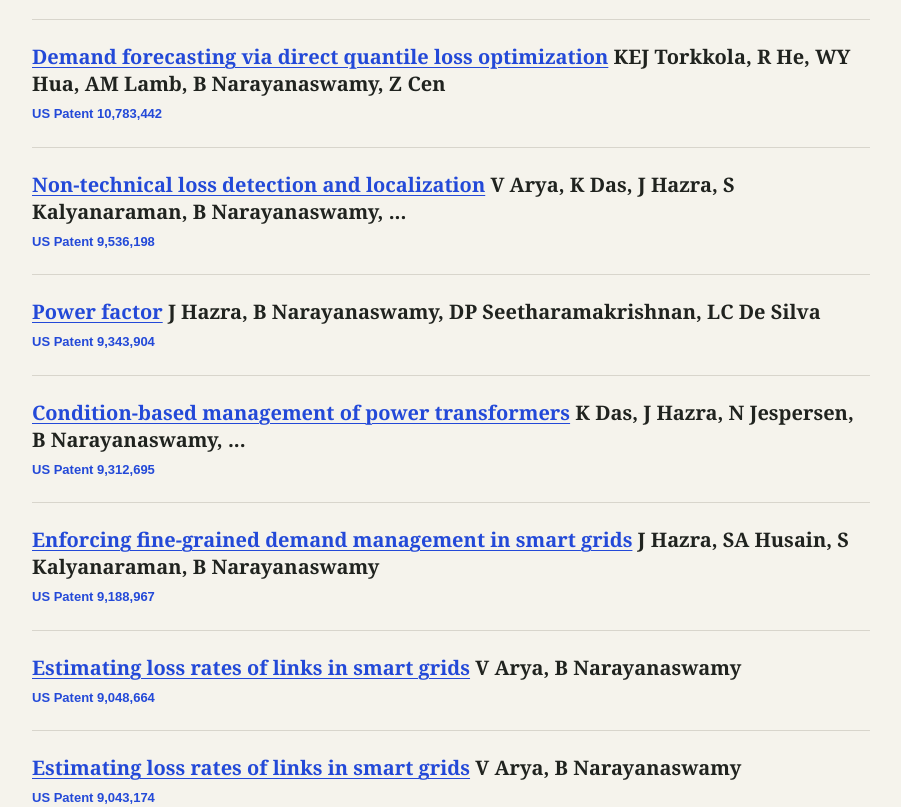
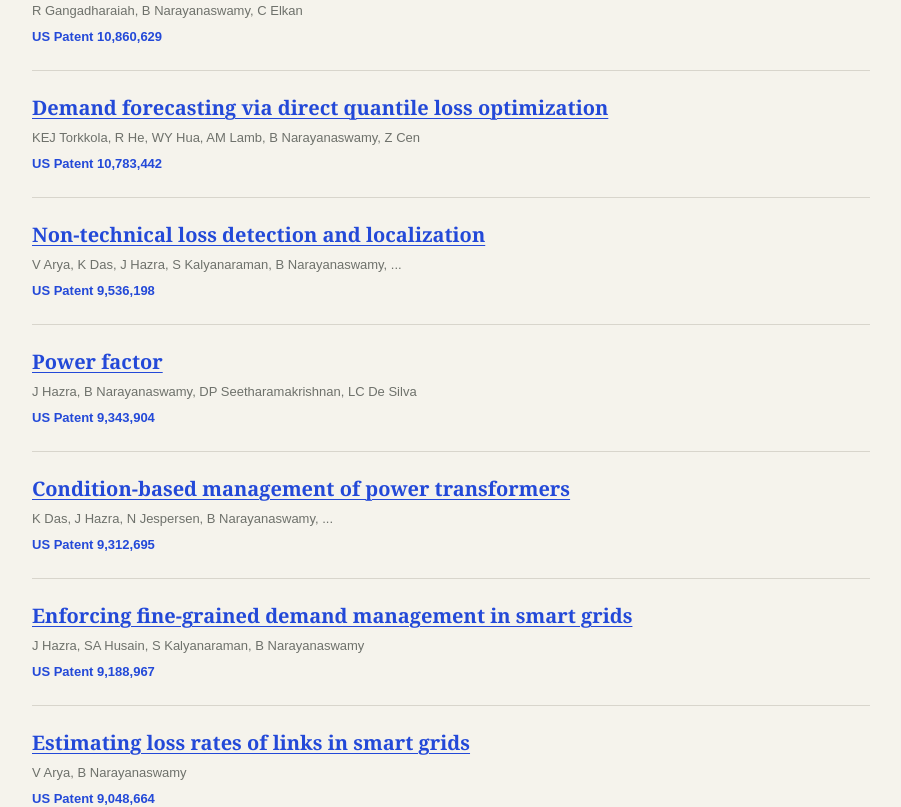
Before and after one commit to muralibalki/muralibalki.com, a Next.js app: page /patents in a window 1280 px wide. Shown: the part 2600-3407 px from the top of the page, without its empty margins (334-1235 px from the left). Built offline with nearby package versions, Linux system fonts and the light colour scheme.

Commit message:
Fix portrait delivery and patent typography

```diff
--- a/app/page.tsx
+++ b/app/page.tsx
@@ -1,4 +1,3 @@
-import Image from "next/image";
 import Link from "next/link";
 import { Frame } from "./site-chrome";
 import { recentPapers } from "./site-data";
@@ -29,12 +28,13 @@
         </header>
 
         <figure className="about-portrait">
-          <Image
+          {/* Vinext's image optimizer returns 400 on this Cloudflare deployment. */}
+          {/* eslint-disable-next-line @next/next/no-img-element */}
+          <img
             src="/murali.jpg"
             alt="Balakrishnan (Murali) Narayanaswamy"
             width={431}
             height={386}
-            priority
           />
         </figure>
 
--- a/app/source-content.ts
+++ b/app/source-content.ts
@@ -453,73 +453,73 @@
     "number": "WO2023097270A1"
   },
   {
-    "title": "<a href=\"https://scholar.google.com/citations?view_op=view_citation&amp;hl=en&amp;user=mKzKZfUAAAAJ&amp;sortby=pubdate&amp;citation_for_view=mKzKZfUAAAAJ:LjlpjdlvIbIC\" target=\"_blank\" rel=\"noreferrer\">Scaling query processing resources for efficient utilization and performance</a> G Saxena, B Narayanaswamy, I Pandis, N Chainani, MR Rahman, ...",
-    "body": "",
+    "title": "<a href=\"https://scholar.google.com/citations?view_op=view_citation&amp;hl=en&amp;user=mKzKZfUAAAAJ&amp;sortby=pubdate&amp;citation_for_view=mKzKZfUAAAAJ:LjlpjdlvIbIC\" target=\"_blank\" rel=\"noreferrer\">Scaling query processing resources for efficient utilization and performance</a>",
+    "body": "G Saxena, B Narayanaswamy, I Pandis, N Chainani, MR Rahman, ...",
     "number": "US Patent App. 17/547,831"
   },
   {
-    "title": "<a href=\"https://scholar.google.com/citations?view_op=view_citation&amp;hl=en&amp;user=mKzKZfUAAAAJ&amp;sortby=pubdate&amp;citation_for_view=mKzKZfUAAAAJ:eq2jaN3J8jMC\" target=\"_blank\" rel=\"noreferrer\">Dynamic compilation of machine learning models based on hardware configurations</a> B Narayanaswamy, G Soundararajan, J Chen, Y Papakonstantinou, ...",
-    "body": "",
+    "title": "<a href=\"https://scholar.google.com/citations?view_op=view_citation&amp;hl=en&amp;user=mKzKZfUAAAAJ&amp;sortby=pubdate&amp;citation_for_view=mKzKZfUAAAAJ:eq2jaN3J8jMC\" target=\"_blank\" rel=\"noreferrer\">Dynamic compilation of machine learning models based on hardware configurations</a>",
+    "body": "B Narayanaswamy, G Soundararajan, J Chen, Y Papakonstantinou, ...",
     "number": "US Patent 11,657,069"
   },
   {
-    "title": "<a href=\"https://scholar.google.com/citations?view_op=view_citation&amp;hl=en&amp;user=mKzKZfUAAAAJ&amp;sortby=pubdate&amp;citation_for_view=mKzKZfUAAAAJ:SdhP9T11ey4C\" target=\"_blank\" rel=\"noreferrer\">Integrating query optimization with machine learning model prediction</a> B Narayanaswamy, G Soundararajan, J Chen, Y Papakonstantinou, ...",
-    "body": "",
+    "title": "<a href=\"https://scholar.google.com/citations?view_op=view_citation&amp;hl=en&amp;user=mKzKZfUAAAAJ&amp;sortby=pubdate&amp;citation_for_view=mKzKZfUAAAAJ:SdhP9T11ey4C\" target=\"_blank\" rel=\"noreferrer\">Integrating query optimization with machine learning model prediction</a>",
+    "body": "B Narayanaswamy, G Soundararajan, J Chen, Y Papakonstantinou, ...",
     "number": "US Patent 11,636,124"
   },
   {
-    "title": "<a href=\"https://scholar.google.com/citations?view_op=view_citation&amp;hl=en&amp;user=mKzKZfUAAAAJ&amp;sortby=pubdate&amp;citation_for_view=mKzKZfUAAAAJ:9vf0nzSNQJEC\" target=\"_blank\" rel=\"noreferrer\">Automatically refreshing materialized views according to performance benefit</a> Y Papakonstantinou, V Ercegovac, G Saxena, B Narayanaswamy, ...",
-    "body": "",
+    "title": "<a href=\"https://scholar.google.com/citations?view_op=view_citation&amp;hl=en&amp;user=mKzKZfUAAAAJ&amp;sortby=pubdate&amp;citation_for_view=mKzKZfUAAAAJ:9vf0nzSNQJEC\" target=\"_blank\" rel=\"noreferrer\">Automatically refreshing materialized views according to performance benefit</a>",
+    "body": "Y Papakonstantinou, V Ercegovac, G Saxena, B Narayanaswamy, ...",
     "number": "US Patent 11,609,910"
   },
   {
-    "title": "<a href=\"https://scholar.google.com/citations?view_op=view_citation&amp;hl=en&amp;user=mKzKZfUAAAAJ&amp;sortby=pubdate&amp;citation_for_view=mKzKZfUAAAAJ:JoZmwDi-zQgC\" target=\"_blank\" rel=\"noreferrer\">Dynamic generation of match rules for rewriting queries to use materialized views</a> A Hernich, V Ercegovac, G Saxena, P Parchas, Y Papakonstantinou, ...",
-    "body": "",
+    "title": "<a href=\"https://scholar.google.com/citations?view_op=view_citation&amp;hl=en&amp;user=mKzKZfUAAAAJ&amp;sortby=pubdate&amp;citation_for_view=mKzKZfUAAAAJ:JoZmwDi-zQgC\" target=\"_blank\" rel=\"noreferrer\">Dynamic generation of match rules for rewriting queries to use materialized views</a>",
+    "body": "A Hernich, V Ercegovac, G Saxena, P Parchas, Y Papakonstantinou, ...",
     "number": "US Patent 11,550,787"
   },
   {
-    "title": "<a href=\"https://scholar.google.com/citations?view_op=view_citation&amp;hl=en&amp;user=mKzKZfUAAAAJ&amp;sortby=pubdate&amp;citation_for_view=mKzKZfUAAAAJ:eflP2zaiRacC\" target=\"_blank\" rel=\"noreferrer\">Goal-oriented dialog systems and method s</a> R Gangadharaiah, C Elkan, B Narayanaswamy",
-    "body": "",
+    "title": "<a href=\"https://scholar.google.com/citations?view_op=view_citation&amp;hl=en&amp;user=mKzKZfUAAAAJ&amp;sortby=pubdate&amp;citation_for_view=mKzKZfUAAAAJ:eflP2zaiRacC\" target=\"_blank\" rel=\"noreferrer\">Goal-oriented dialog systems and method s</a>",
+    "body": "R Gangadharaiah, C Elkan, B Narayanaswamy",
     "number": "US Patent 10,963,819"
   },
   {
-    "title": "<a href=\"https://scholar.google.com/citations?view_op=view_citation&amp;hl=en&amp;user=mKzKZfUAAAAJ&amp;sortby=pubdate&amp;citation_for_view=mKzKZfUAAAAJ:LPZeul_q3PIC\" target=\"_blank\" rel=\"noreferrer\">Task-oriented dialog systems utilizing combined supervised and reinforcement learning</a> R Gangadharaiah, B Narayanaswamy, C Elkan",
-    "body": "",
+    "title": "<a href=\"https://scholar.google.com/citations?view_op=view_citation&amp;hl=en&amp;user=mKzKZfUAAAAJ&amp;sortby=pubdate&amp;citation_for_view=mKzKZfUAAAAJ:LPZeul_q3PIC\" target=\"_blank\" rel=\"noreferrer\">Task-oriented dialog systems utilizing combined supervised and reinforcement learning</a>",
+    "body": "R Gangadharaiah, B Narayanaswamy, C Elkan",
     "number": "US Patent 10,860,629"
   },
   {
-    "title": "<a href=\"https://scholar.google.com/citations?view_op=view_citation&amp;hl=en&amp;user=mKzKZfUAAAAJ&amp;sortby=pubdate&amp;citation_for_view=mKzKZfUAAAAJ:geHnlv5EZngC\" target=\"_blank\" rel=\"noreferrer\">Demand forecasting via direct quantile loss optimization</a> KEJ Torkkola, R He, WY Hua, AM Lamb, B Narayanaswamy, Z Cen",
-    "body": "",
+    "title": "<a href=\"https://scholar.google.com/citations?view_op=view_citation&amp;hl=en&amp;user=mKzKZfUAAAAJ&amp;sortby=pubdate&amp;citation_for_view=mKzKZfUAAAAJ:geHnlv5EZngC\" target=\"_blank\" rel=\"noreferrer\">Demand forecasting via direct quantile loss optimization</a>",
+    "body": "KEJ Torkkola, R He, WY Hua, AM Lamb, B Narayanaswamy, Z Cen",
     "number": "US Patent 10,783,442"
   },
   {
-    "title": "<a href=\"https://scholar.google.com/citations?view_op=view_citation&amp;hl=en&amp;user=mKzKZfUAAAAJ&amp;cstart=20&amp;pagesize=80&amp;sortby=pubdate&amp;citation_for_view=mKzKZfUAAAAJ:maZDTaKrznsC\" target=\"_blank\" rel=\"noreferrer\">Non-technical loss detection and localization</a> V Arya, K Das, J Hazra, S Kalyanaraman, B Narayanaswamy, ...",
-    "body": "",
+    "title": "<a href=\"https://scholar.google.com/citations?view_op=view_citation&amp;hl=en&amp;user=mKzKZfUAAAAJ&amp;cstart=20&amp;pagesize=80&amp;sortby=pubdate&amp;citation_for_view=mKzKZfUAAAAJ:maZDTaKrznsC\" target=\"_blank\" rel=\"noreferrer\">Non-technical loss detection and localization</a>",
+    "body": "V Arya, K Das, J Hazra, S Kalyanaraman, B Narayanaswamy, ...",
     "number": "US Patent 9,536,198"
   },
   {
-    "title": "<a href=\"https://scholar.google.com/citations?view_op=view_citation&amp;hl=en&amp;user=mKzKZfUAAAAJ&amp;cstart=20&amp;pagesize=80&amp;sortby=pubdate&amp;citation_for_view=mKzKZfUAAAAJ:ULOm3_A8WrAC\" target=\"_blank\" rel=\"noreferrer\">Power factor</a> J Hazra, B Narayanaswamy, DP Seetharamakrishnan, LC De Silva",
-    "body": "",
+    "title": "<a href=\"https://scholar.google.com/citations?view_op=view_citation&amp;hl=en&amp;user=mKzKZfUAAAAJ&amp;cstart=20&amp;pagesize=80&amp;sortby=pubdate&amp;citation_for_view=mKzKZfUAAAAJ:ULOm3_A8WrAC\" target=\"_blank\" rel=\"noreferrer\">Power factor</a>",
+    "body": "J Hazra, B Narayanaswamy, DP Seetharamakrishnan, LC De Silva",
     "number": "US Patent 9,343,904"
   },
   {
-    "title": "<a href=\"https://scholar.google.com/citations?view_op=view_citation&amp;hl=en&amp;user=mKzKZfUAAAAJ&amp;cstart=20&amp;pagesize=80&amp;sortby=pubdate&amp;citation_for_view=mKzKZfUAAAAJ:RHpTSmoSYBkC\" target=\"_blank\" rel=\"noreferrer\">Condition-based management of power transformers</a> K Das, J Hazra, N Jespersen, B Narayanaswamy, ...",
-    "body": "",
+    "title": "<a href=\"https://scholar.google.com/citations?view_op=view_citation&amp;hl=en&amp;user=mKzKZfUAAAAJ&amp;cstart=20&amp;pagesize=80&amp;sortby=pubdate&amp;citation_for_view=mKzKZfUAAAAJ:RHpTSmoSYBkC\" target=\"_blank\" rel=\"noreferrer\">Condition-based management of power transformers</a>",
+    "body": "K Das, J Hazra, N Jespersen, B Narayanaswamy, ...",
     "number": "US Patent 9,312,695"
   },
   {
-    "title": "<a href=\"https://scholar.google.com/citations?view_op=view_citation&amp;hl=en&amp;user=mKzKZfUAAAAJ&amp;cstart=20&amp;pagesize=80&amp;sortby=pubdate&amp;citation_for_view=mKzKZfUAAAAJ:_Qo2XoVZTnwC\" target=\"_blank\" rel=\"noreferrer\">Enforcing fine-grained demand management in smart grids</a> J Hazra, SA Husain, S Kalyanaraman, B Narayanaswamy",
-    "body": "",
+    "title": "<a href=\"https://scholar.google.com/citations?view_op=view_citation&amp;hl=en&amp;user=mKzKZfUAAAAJ&amp;cstart=20&amp;pagesize=80&amp;sortby=pubdate&amp;citation_for_view=mKzKZfUAAAAJ:_Qo2XoVZTnwC\" target=\"_blank\" rel=\"noreferrer\">Enforcing fine-grained demand management in smart grids</a>",
+    "body": "J Hazra, SA Husain, S Kalyanaraman, B Narayanaswamy",
     "number": "US Patent 9,188,967"
   },
   {
-    "title": "<a href=\"https://scholar.google.com/citations?view_op=view_citation&amp;hl=en&amp;user=mKzKZfUAAAAJ&amp;cstart=20&amp;pagesize=80&amp;sortby=pubdate&amp;citation_for_view=mKzKZfUAAAAJ:4TOpqqG69KYC\" target=\"_blank\" rel=\"noreferrer\">Estimating loss rates of links in smart grids</a> V Arya, B Narayanaswamy",
-    "body": "",
+    "title": "<a href=\"https://scholar.google.com/citations?view_op=view_citation&amp;hl=en&amp;user=mKzKZfUAAAAJ&amp;cstart=20&amp;pagesize=80&amp;sortby=pubdate&amp;citation_for_view=mKzKZfUAAAAJ:4TOpqqG69KYC\" target=\"_blank\" rel=\"noreferrer\">Estimating loss rates of links in smart grids</a>",
+    "body": "V Arya, B Narayanaswamy",
     "number": "US Patent 9,048,664"
   },
   {
-    "title": "<a href=\"https://scholar.google.com/citations?view_op=view_citation&amp;hl=en&amp;user=mKzKZfUAAAAJ&amp;cstart=20&amp;pagesize=80&amp;sortby=pubdate&amp;citation_for_view=mKzKZfUAAAAJ:P5F9QuxV20EC\" target=\"_blank\" rel=\"noreferrer\">Estimating loss rates of links in smart grids</a> V Arya, B Narayanaswamy",
-    "body": "",
+    "title": "<a href=\"https://scholar.google.com/citations?view_op=view_citation&amp;hl=en&amp;user=mKzKZfUAAAAJ&amp;cstart=20&amp;pagesize=80&amp;sortby=pubdate&amp;citation_for_view=mKzKZfUAAAAJ:P5F9QuxV20EC\" target=\"_blank\" rel=\"noreferrer\">Estimating loss rates of links in smart grids</a>",
+    "body": "V Arya, B Narayanaswamy",
     "number": "US Patent 9,043,174"
   }
 ] as const;
```
